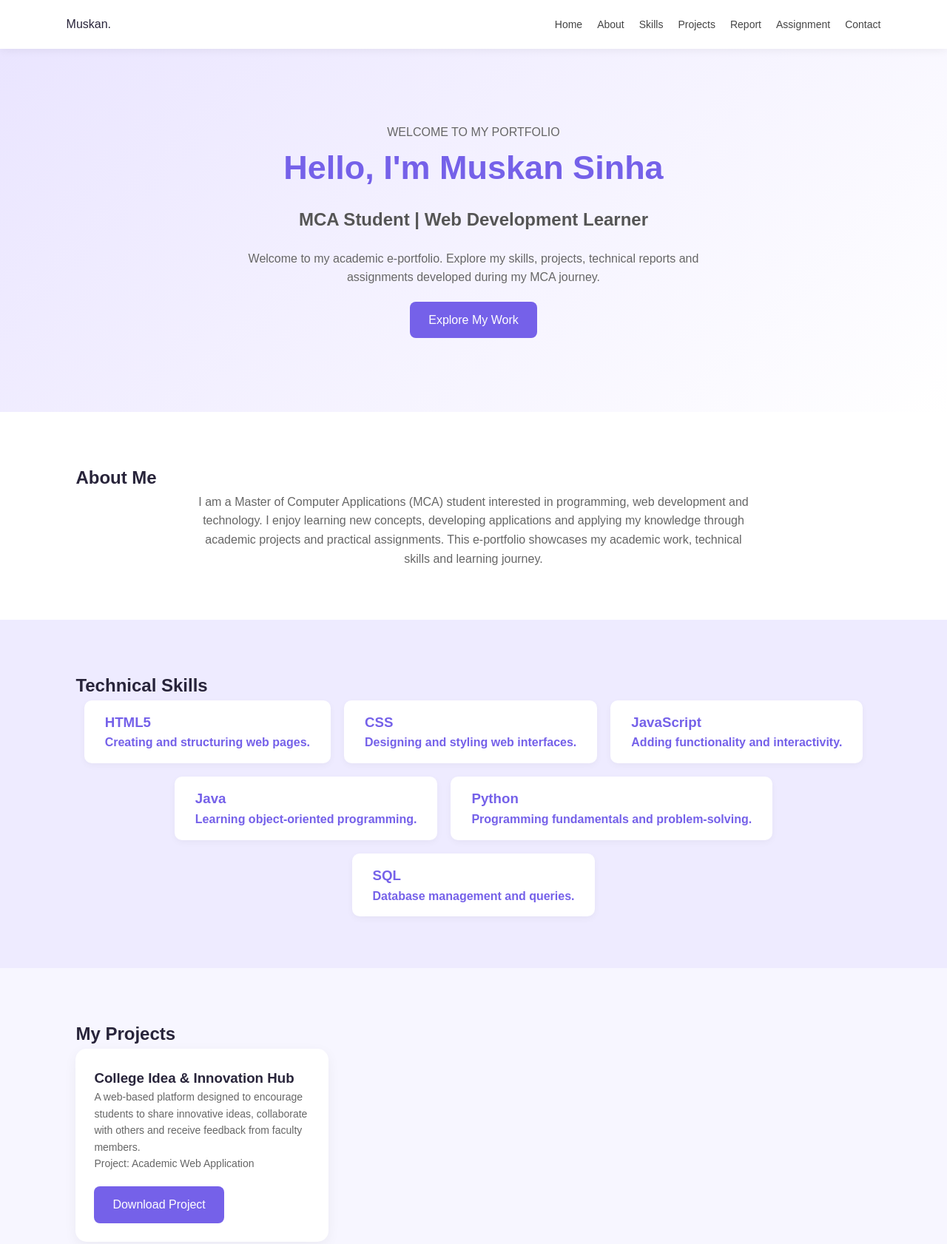
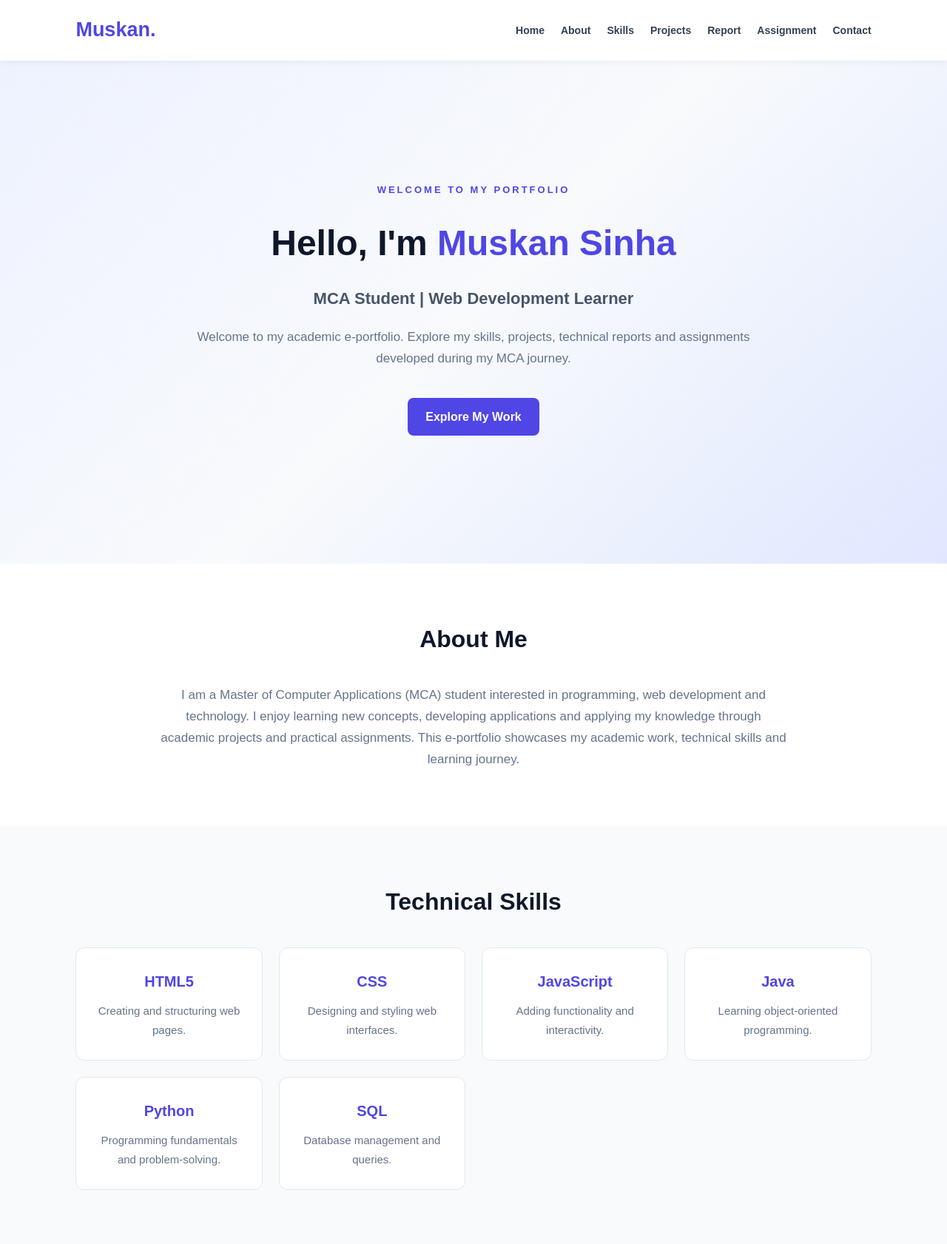
Before and after one commit to muskansinha0000-ai/Muskan-MCA-Portfolio, a plain HTML site: page index.html in a window 1280 px wide. Shown: the top 1682 px of the page at 74% size. Drawn offline with Linux system fonts and the light colour scheme.

Commit message:
Refactor CSS for improved styling and structure

```diff
--- a/style.css
+++ b/style.css
@@ -1,5 +1,8 @@
 
-/* RESET */
+/* =========================
+   GENERAL SETTINGS
+========================= */
+
 * {
     margin: 0;
     padding: 0;
@@ -7,196 +10,300 @@
     scroll-behavior: smooth;
 }
 
-/* BODY */
 body {
-    font-family: Arial, sans-serif;
-    background-color: #f7f6ff;
-    color: #28243a;
-    line-height: 1.6;
+    font-family: Arial, Helvetica, sans-serif;
+    background-color: #f8fafc;
+    color: #1e293b;
+    line-height: 1.7;
 }
 
-/* NAVBAR */
-nav {
-    background-color: white;
-    padding: 20px 7%;
+
+/* =========================
+   NAVIGATION BAR
+========================= */
+
+header {
+    background-color: #ffffff;
+    position: sticky;
+    top: 0;
+    z-index: 1000;
+    box-shadow: 0 2px 10px rgba(0, 0, 0, 0.05);
+}
+
+.navbar {
     display: flex;
     justify-content: space-between;
     align-items: center;
+    padding: 18px 8%;
     flex-wrap: wrap;
-    position: sticky;
-    top: 0;
-    z-index: 100;
-    box-shadow: 0 2px 12px rgba(0,0,0,0.06);
+    gap: 15px;
 }
 
-nav h2 {
-    color: #7561e9;
+.logo {
+    font-size: 27px;
+    font-weight: bold;
+    color: #4f46e5;
 }
 
-nav ul {
+.nav-links {
     display: flex;
     list-style: none;
-    gap: 20px;
+    gap: 22px;
     flex-wrap: wrap;
 }
 
-nav ul li a {
+.nav-links a {
     text-decoration: none;
-    color: #444;
+    color: #334155;
     font-size: 14px;
+    font-weight: 600;
     transition: 0.3s;
 }
 
-nav ul li a:hover {
-    color: #7561e9;
+.nav-links a:hover {
+    color: #4f46e5;
 }
 
-/* HOME */
+
+/* =========================
+   HOME SECTION
+========================= */
+
 .home {
-    padding: 100px 20px;
+    min-height: 85vh;
+    display: flex;
+    align-items: center;
+    justify-content: center;
     text-align: center;
-    background: linear-gradient(135deg, #eae5ff, #ffffff);
+    padding: 70px 10%;
+    background: linear-gradient(
+        135deg,
+        #eef2ff,
+        #f8fafc,
+        #e0e7ff
+    );
+}
+
+.home-content {
+    max-width: 800px;
+}
+
+.welcome {
+    color: #4f46e5;
+    font-weight: bold;
+    letter-spacing: 3px;
+    font-size: 13px;
+    margin-bottom: 20px;
 }
 
 .home h1 {
-    font-size: 45px;
+    font-size: 48px;
     margin-bottom: 15px;
-    color: #7561e9;
+    color: #0f172a;
+}
+
+.home h1 span {
+    color: #4f46e5;
 }
 
 .home h2 {
-    color: #555;
+    font-size: 22px;
+    color: #475569;
     margin-bottom: 20px;
 }
 
-.home p {
-    max-width: 650px;
-    margin: auto;
-    color: #666;
+.home-content > p:not(.welcome) {
+    font-size: 17px;
+    color: #64748b;
+    margin-bottom: 30px;
 }
 
-/* BUTTONS */
+
+/* =========================
+   BUTTONS
+========================= */
+
 .btn {
     display: inline-block;
-    margin-top: 20px;
-    padding: 12px 25px;
-    background-color: #7561e9;
+    background-color: #4f46e5;
     color: white;
+    padding: 12px 24px;
+    border-radius: 8px;
     text-decoration: none;
-    border-radius: 8px;
+    font-weight: bold;
+    margin: 8px 5px;
     transition: 0.3s;
+    border: none;
 }
 
 .btn:hover {
-    background-color: #5c49cb;
+    background-color: #3730a3;
     transform: translateY(-2px);
 }
 
-/* COMMON SECTIONS */
-section {
-    padding: 70px 8%;
+
+/* =========================
+   COMMON SECTION SETTINGS
+========================= */
+
+section:not(.home) {
+    padding: 75px 8%;
 }
 
-section h1 {
+section h2 {
     text-align: center;
     font-size: 32px;
+    color: #0f172a;
     margin-bottom: 35px;
-    color: #30294a;
 }
 
-/* ABOUT */
+
+/* =========================
+   ABOUT SECTION
+========================= */
+
 .about {
     background-color: white;
 }
 
 .about p {
-    max-width: 750px;
+    max-width: 850px;
     margin: auto;
     text-align: center;
-    color: #666;
+    font-size: 17px;
+    color: #64748b;
 }
 
-/* SKILLS */
+
+/* =========================
+   SKILLS SECTION
+========================= */
+
 .skills {
-    background-color: #eeebff;
+    background-color: #f8fafc;
 }
 
 .skill-container {
-    display: flex;
-    justify-content: center;
-    flex-wrap: wrap;
-    gap: 18px;
+    display: grid;
+    grid-template-columns: repeat(
+        auto-fit,
+        minmax(220px, 1fr)
+    );
+    gap: 22px;
+    max-width: 1100px;
+    margin: auto;
 }
 
 .skill-card {
     background-color: white;
-    padding: 15px 28px;
-    border-radius: 10px;
-    color: #7561e9;
-    font-weight: bold;
-    box-shadow: 0 3px 10px rgba(0,0,0,0.04);
+    padding: 28px;
+    text-align: center;
+    border-radius: 12px;
+    border: 1px solid #e2e8f0;
     transition: 0.3s;
 }
 
 .skill-card:hover {
     transform: translateY(-5px);
+    box-shadow: 0 10px 25px rgba(79, 70, 229, 0.10);
+    border-color: #c7d2fe;
 }
 
-/* PROJECTS, REPORTS, ASSIGNMENTS */
-.projects,
-.reports,
-.assignments {
-    background-color: #f7f6ff;
+.skill-card h3 {
+    color: #4f46e5;
+    margin-bottom: 10px;
+    font-size: 20px;
+}
+
+.skill-card p {
+    color: #64748b;
+    font-size: 15px;
+}
+
+
+/* =========================
+   PROJECT / REPORT / ASSIGNMENT
+========================= */
+
+.project-section,
+.report-section,
+.assignment-section {
+    background-color: white;
 }
 
 .card-container {
     display: grid;
-    grid-template-columns: repeat(3, 1fr);
+    grid-template-columns: repeat(
+        auto-fit,
+        minmax(280px, 1fr)
+    );
     gap: 25px;
+    max-width: 1100px;
+    margin: auto;
 }
 
 .card {
-    background-color: white;
-    padding: 25px;
-    border-radius: 15px;
-    box-shadow: 0 5px 18px rgba(0,0,0,0.05);
+    background-color: #f8fafc;
+    border: 1px solid #e2e8f0;
+    padding: 30px;
+    border-radius: 14px;
     transition: 0.3s;
 }
 
 .card:hover {
-    transform: translateY(-6px);
-    box-shadow: 0 10px 25px rgba(117,97,233,0.12);
+    transform: translateY(-5px);
+    box-shadow: 0 12px 30px rgba(15, 23, 42, 0.08);
 }
 
-.card h2 {
+.card h3 {
     font-size: 21px;
-    margin-bottom: 12px;
-    color: #7561e9;
+    color: #4f46e5;
+    margin-bottom: 15px;
 }
 
 .card p {
-    color: #666;
-    font-size: 14px;
+    color: #64748b;
+    margin-bottom: 18px;
+    font-size: 15px;
 }
 
-/* CONTACT */
+.project-tech {
+    font-weight: bold;
+    color: #475569 !important;
+}
+
+
+/* =========================
+   CONTACT SECTION
+========================= */
+
 .contact {
     text-align: center;
-    background-color: #eeebff;
+    background-color: #eef2ff;
 }
 
 .contact p {
+    color: #64748b;
     margin: 12px 0;
-    color: #555;
 }
 
-.contact a:not(.btn) {
-    color: #7561e9;
+.contact a {
+    color: #4f46e5;
+    text-decoration: none;
+    font-weight: bold;
 }
 
-/* FOOTER */
+.contact a:hover {
+    text-decoration: underline;
+}
+
+
+/* =========================
+   FOOTER
+========================= */
+
 footer {
-    background-color: #29243d;
+    background-color: #0f172a;
     color: white;
     text-align: center;
     padding: 25px;
@@ -204,58 +311,53 @@ footer {
 
 footer p {
     font-size: 14px;
-    color: #d6d1e7;
+    margin: 5px 0;
+    color: #cbd5e1;
 }
 
-/* RESPONSIVE DESIGN */
-@media (max-width: 900px) {
 
-    nav {
+/* =========================
+   MOBILE RESPONSIVENESS
+========================= */
+
+@media (max-width: 768px) {
+
+    .navbar {
         justify-content: center;
-        gap: 15px;
+        text-align: center;
     }
 
-    nav ul {
+    .nav-links {
         justify-content: center;
-    }
-
-    .card-container {
-        grid-template-columns: repeat(2, 1fr);
-    }
-}
-
-/* MOBILE */
-@media (max-width: 600px) {
-
-    nav {
-        flex-direction: column;
-    }
-
-    nav ul {
         gap: 12px;
     }
 
     .home {
-        padding: 70px 20px;
+        min-height: 75vh;
+        padding: 60px 6%;
     }
 
     .home h1 {
-        font-size: 32px;
+        font-size: 34px;
     }
 
     .home h2 {
-        font-size: 20px;
+        font-size: 19px;
     }
 
-    section {
-        padding: 50px 20px;
+    .home-content > p:not(.welcome) {
+        font-size: 15px;
     }
 
-    section h1 {
+    section:not(.home) {
+        padding: 55px 6%;
+    }
+
+    section h2 {
         font-size: 27px;
     }
 
-    .card-container {
-        grid-template-columns: 1fr;
+    .card {
+        padding: 22px;
     }
 }
```
